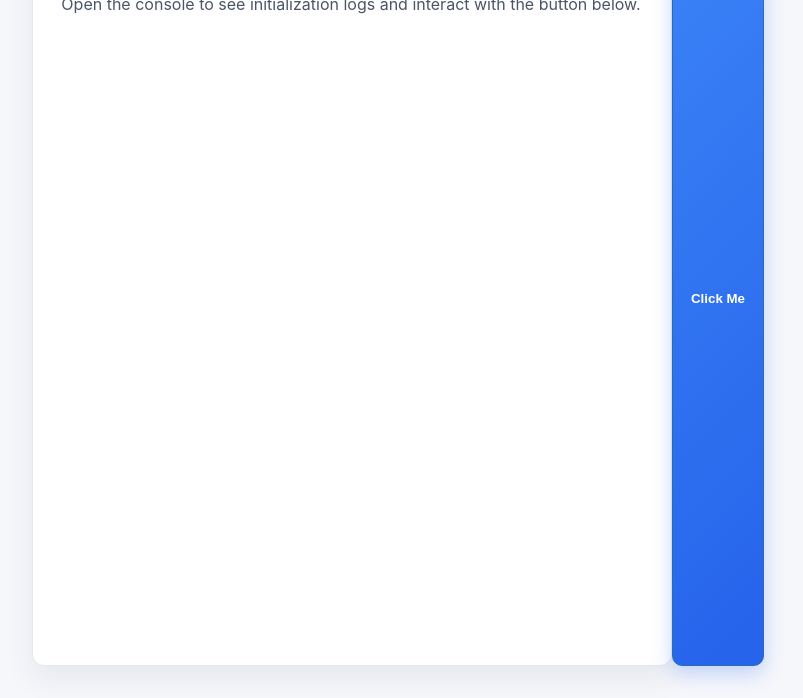
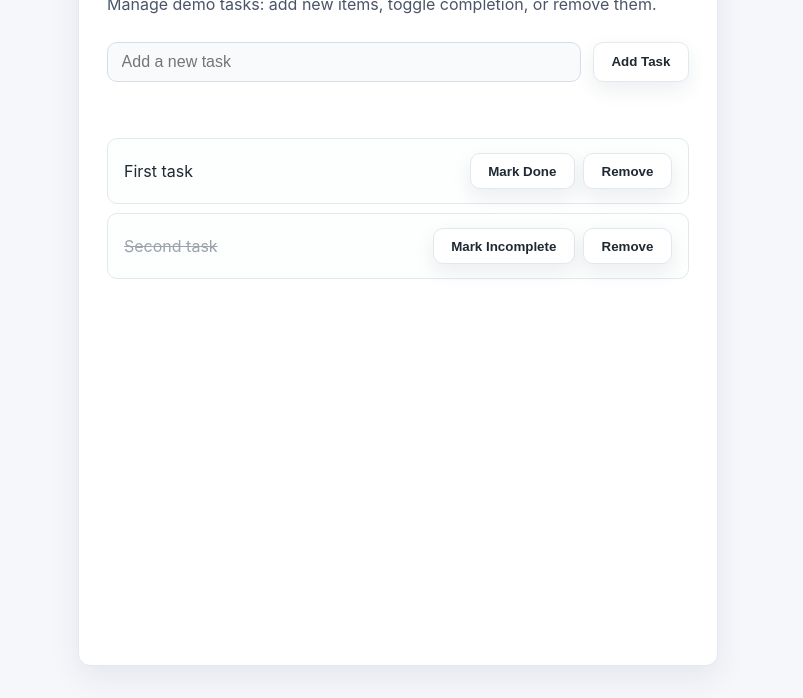
Before and after one commit to Nawaf-TBE/Nawaf-TBE, a plain HTML site: page index.html in a window 1280 px wide. Shown: the part 102-800 px from the top of the page, without its empty margins (242-1045 px from the left). Drawn offline with Linux system fonts and the light colour scheme.

Commit message:
Wire task UI to data layer and add basic styling

```diff
--- a/UserInterface.js
+++ b/UserInterface.js
@@ -1,18 +1,126 @@
-// Basic User Interface setup
+// Basic User Interface wired to the data layer
+import { fetchItems, addItem, toggleItem, removeItem } from "./app.js";
 
-// Function to initialize the UI
-function initializeUI() {
-    console.log("Initializing User Interface...");
-    // Example: Create a basic button
-    const button = document.createElement("button");
-    button.textContent = "Click Me";
-    button.addEventListener("click", () => {
-        alert("Button clicked!");
-    });
+function createLayout() {
+  const main = document.querySelector("main");
+  const form = document.createElement("form");
+  form.id = "task-form";
 
-    // Append the button to the body
-    document.body.appendChild(button);
+  const input = document.createElement("input");
+  input.type = "text";
+  input.name = "label";
+  input.placeholder = "Add a new task";
+  input.required = true;
+  input.autocomplete = "off";
+
+  const submit = document.createElement("button");
+  submit.type = "submit";
+  submit.textContent = "Add Task";
+
+  const status = document.createElement("div");
+  status.id = "status";
+  status.setAttribute("aria-live", "polite");
+
+  const list = document.createElement("ul");
+  list.id = "task-list";
+  list.setAttribute("aria-live", "polite");
+
+  form.append(input, submit);
+  main.append(form, status, list);
+
+  return { form, input, status, list };
 }
 
-// Call the initializeUI function when the DOM is fully loaded
+function renderItems(listEl, items, onToggle, onRemove) {
+  listEl.innerHTML = "";
+
+  if (!items.length) {
+    const empty = document.createElement("li");
+    empty.textContent = "No tasks yet. Add one above!";
+    empty.className = "empty";
+    listEl.appendChild(empty);
+    return;
+  }
+
+  items.forEach((item) => {
+    const li = document.createElement("li");
+    li.dataset.id = String(item.id);
+
+    const label = document.createElement("span");
+    label.textContent = item.label;
+    label.className = item.completed ? "completed" : "";
+
+    const toggleBtn = document.createElement("button");
+    toggleBtn.type = "button";
+    toggleBtn.textContent = item.completed ? "Mark Incomplete" : "Mark Done";
+    toggleBtn.addEventListener("click", () => onToggle(item.id));
+
+    const removeBtn = document.createElement("button");
+    removeBtn.type = "button";
+    removeBtn.textContent = "Remove";
+    removeBtn.addEventListener("click", () => onRemove(item.id));
+
+    const actions = document.createElement("div");
+    actions.className = "actions";
+    actions.append(toggleBtn, removeBtn);
+
+    li.append(label, actions);
+    listEl.appendChild(li);
+  });
+}
+
+function setStatus(statusEl, message, type = "info") {
+  statusEl.textContent = message || "";
+  statusEl.className = message ? `status ${type}` : "status";
+}
+
+async function initializeUI() {
+  const { form, input, status, list } = createLayout();
+
+  async function refresh() {
+    setStatus(status, "Loading tasks…");
+    try {
+      const items = await fetchItems();
+      renderItems(list, items, handleToggle, handleRemove);
+      setStatus(status, "");
+    } catch (err) {
+      setStatus(status, "Failed to load tasks.", "error");
+      console.error(err);
+    }
+  }
+
+  function handleToggle(id) {
+    const { error } = toggleItem(id);
+    if (error) {
+      setStatus(status, error, "error");
+      return;
+    }
+    refresh();
+  }
+
+  function handleRemove(id) {
+    const { error } = removeItem(id);
+    if (error) {
+      setStatus(status, error, "error");
+      return;
+    }
+    refresh();
+  }
+
+  form.addEventListener("submit", (event) => {
+    event.preventDefault();
+    const label = input.value;
+    const { error } = addItem(label);
+    if (error) {
+      setStatus(status, error, "error");
+      return;
+    }
+    input.value = "";
+    setStatus(status, "Task added.");
+    refresh();
+  });
+
+  refresh();
+}
+
 document.addEventListener("DOMContentLoaded", initializeUI);
--- a/index.html
+++ b/index.html
@@ -9,8 +9,8 @@
   <body>
     <main>
       <h1>User Interface Demo</h1>
-      <p>Open the console to see initialization logs and interact with the button below.</p>
+      <p>Manage demo tasks: add new items, toggle completion, or remove them.</p>
     </main>
-    <script src="./UserInterface.js"></script>
+    <script type="module" src="./UserInterface.js"></script>
   </body>
 </html>
--- a/styles.css
+++ b/styles.css
@@ -43,27 +43,96 @@ p {
 
 button {
   padding: 0.6rem 1.1rem;
-  border: 1px solid #2b6cb0;
-  background: linear-gradient(135deg, #3b82f6, #2563eb);
-  color: #ffffff;
+  border: 1px solid #e2e8f0;
+  background: #ffffff;
+  color: #1f2933;
   border-radius: 10px;
   font-weight: 600;
   cursor: pointer;
-  box-shadow: 0 8px 20px rgba(37, 99, 235, 0.25);
-  transition: transform 120ms ease, box-shadow 120ms ease, opacity 120ms ease;
+  box-shadow: 0 8px 20px rgba(31, 47, 70, 0.08);
+  transition: transform 120ms ease, box-shadow 120ms ease, opacity 120ms ease, border-color 120ms ease;
 }
 
 button:hover {
   transform: translateY(-1px);
-  box-shadow: 0 10px 24px rgba(37, 99, 235, 0.3);
+  border-color: #cbd5e0;
+  box-shadow: 0 10px 24px rgba(31, 47, 70, 0.12);
 }
 
 button:active {
   transform: translateY(0);
-  box-shadow: 0 6px 14px rgba(37, 99, 235, 0.22);
+  box-shadow: 0 6px 14px rgba(31, 47, 70, 0.1);
 }
 
 button:focus-visible {
   outline: 2px solid #1d4ed8;
   outline-offset: 2px;
 }
+
+form {
+  display: grid;
+  grid-template-columns: 1fr auto;
+  gap: 0.75rem;
+  margin-bottom: 1rem;
+}
+
+input[type="text"] {
+  padding: 0.65rem 0.85rem;
+  border: 1px solid #d7dde5;
+  border-radius: 10px;
+  font-size: 1rem;
+  background: #f9fafb;
+  transition: border-color 120ms ease, box-shadow 120ms ease, background-color 120ms ease;
+}
+
+input[type="text"]:focus {
+  border-color: #3b82f6;
+  box-shadow: 0 0 0 3px rgba(59, 130, 246, 0.2);
+  background: #ffffff;
+  outline: none;
+}
+
+#status {
+  min-height: 1.5rem;
+  font-size: 0.95rem;
+  color: #4a5568;
+  margin-bottom: 1rem;
+}
+
+#status.status.error {
+  color: #b91c1c;
+}
+
+ul#task-list {
+  list-style: none;
+  padding: 0;
+  margin: 0;
+  display: flex;
+  flex-direction: column;
+  gap: 0.6rem;
+}
+
+ul#task-list li {
+  display: flex;
+  align-items: center;
+  justify-content: space-between;
+  padding: 0.85rem 1rem;
+  border: 1px solid #e2e8f0;
+  border-radius: 10px;
+  background: #fdfefe;
+}
+
+ul#task-list li .actions {
+  display: flex;
+  gap: 0.5rem;
+}
+
+ul#task-list li .completed {
+  text-decoration: line-through;
+  color: #9ca3af;
+}
+
+ul#task-list li.empty {
+  justify-content: center;
+  color: #6b7280;
+}
```
